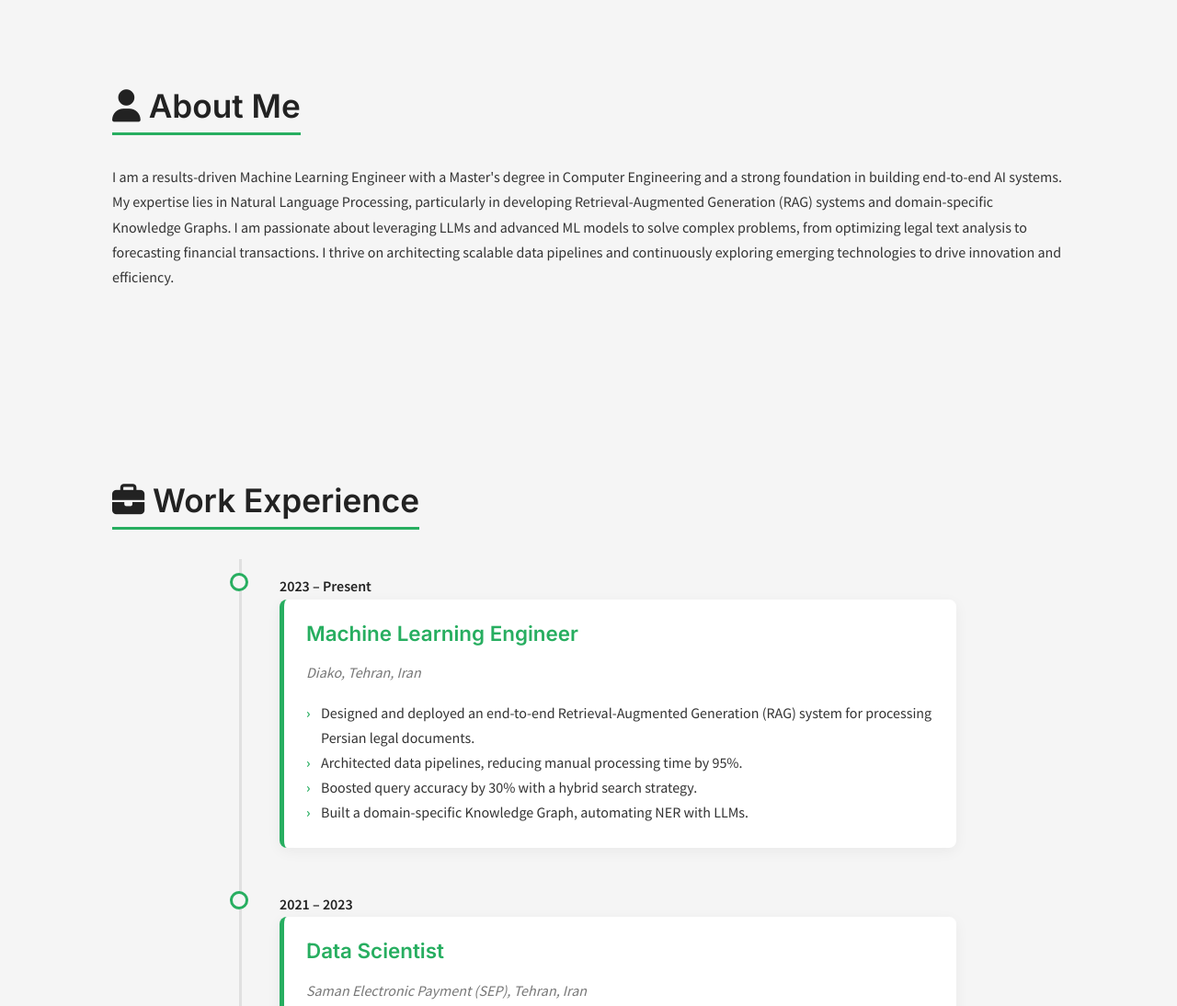
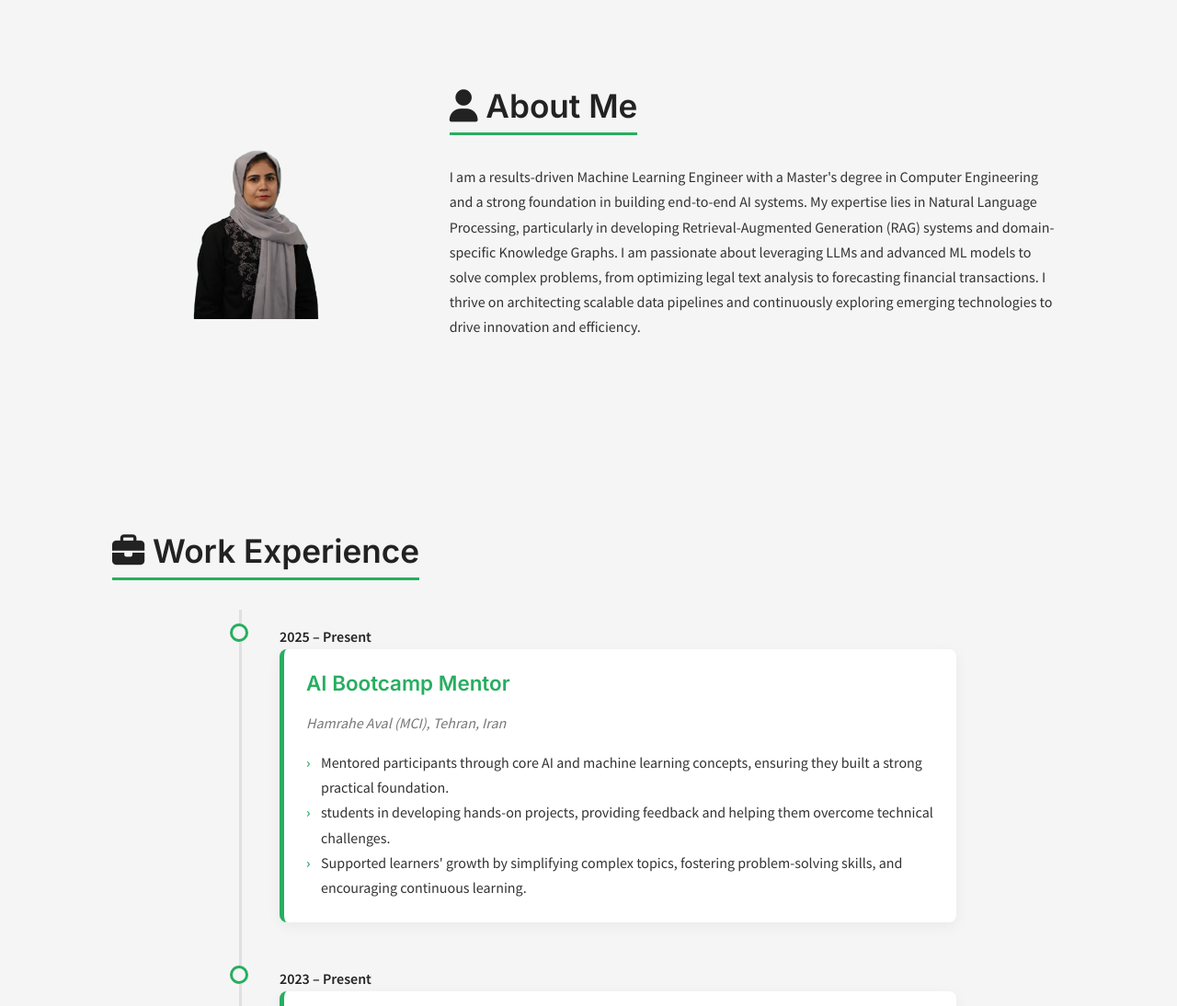
Before and after one commit to zohreAz/zohreAz.github.io, a plain HTML site: page index.html in a window 1280 px wide. Shown: the part 802-1896 px from the top of the page at 92% size. Drawn offline with Linux system fonts and the light colour scheme.

Commit message:
Your message

```diff
--- a/index.html
+++ b/index.html
@@ -41,18 +41,35 @@
 
     <main>
         <section id="about">
-            <div class="container">
-                <h2 data-animation="fade-up"><i class="fas fa-user"></i> About Me</h2>
-                <p data-animation="fade-up">
-                    I am a results-driven Machine Learning Engineer with a Master's degree in Computer Engineering and a strong foundation in building end-to-end AI systems. My expertise lies in Natural Language Processing, particularly in developing Retrieval-Augmented Generation (RAG) systems and domain-specific Knowledge Graphs. I am passionate about leveraging LLMs and advanced ML models to solve complex problems, from optimizing legal text analysis to forecasting financial transactions. I thrive on architecting scalable data pipelines and continuously exploring emerging technologies to drive innovation and efficiency.
-                </p>
+            <div class="container about-container" style="display: flex; align-items: center; gap: 2rem;">
+                <div class="about-image" style="flex: 1;">
+                    <img src="profile_picture.png" alt="Zohreh Azizollahi" style="width: 100%; max-width: 500px; border-radius: 10px;">
+                </div>
+                <div class="about-text" style="flex: 2;">
+                    <h2 data-animation="fade-up"><i class="fas fa-user"></i> About Me</h2>
+                    <p data-animation="fade-up">
+                        I am a results-driven Machine Learning Engineer with a Master's degree in Computer Engineering and a strong foundation in building end-to-end AI systems. My expertise lies in Natural Language Processing, particularly in developing Retrieval-Augmented Generation (RAG) systems and domain-specific Knowledge Graphs. I am passionate about leveraging LLMs and advanced ML models to solve complex problems, from optimizing legal text analysis to forecasting financial transactions. I thrive on architecting scalable data pipelines and continuously exploring emerging technologies to drive innovation and efficiency.
+                    </p>
+                </div>
             </div>
         </section>
-
         <section id="experience">
             <div class="container">
                 <h2 data-animation="fade-up"><i class="fas fa-briefcase"></i> Work Experience</h2>
                 <div class="timeline">
+                    <div class="timeline-item" data-animation="fade-right">
+                        <div class="timeline-dot"></div>
+                        <div class="timeline-date">2025 – Present</div>
+                        <div class="timeline-content">
+                            <h3>AI Bootcamp Mentor</h3>
+                            <p class="company">Hamrahe Aval (MCI), Tehran, Iran</p>
+                            <ul>
+                                <li>Mentored participants through core AI and machine learning concepts, ensuring they built a strong practical foundation.</li>
+                                <li>students in developing hands-on projects, providing feedback and helping them overcome technical challenges.</li>
+                                <li>Supported learners' growth by simplifying complex topics, fostering problem-solving skills, and encouraging continuous learning.</li>
+                            </ul>
+                        </div>
+                    </div>
                     <div class="timeline-item" data-animation="fade-right">
                         <div class="timeline-dot"></div>
                         <div class="timeline-date">2023 – Present</div>
--- a/style.css
+++ b/style.css
@@ -338,3 +338,14 @@ footer h2 { color: white; border: none; }
 #back-to-top-btn:hover {
     background-color: var(--secondary-color);
 }
+#about .about-container {
+    display: flex;
+    align-items: center;
+    gap: 2rem;
+}
+
+#about .about-image img {
+    width: 100%;
+    max-width: 350px;
+    border-radius: 10px;
+}
```
Also changed, not shown: profile_picture.png (added).
